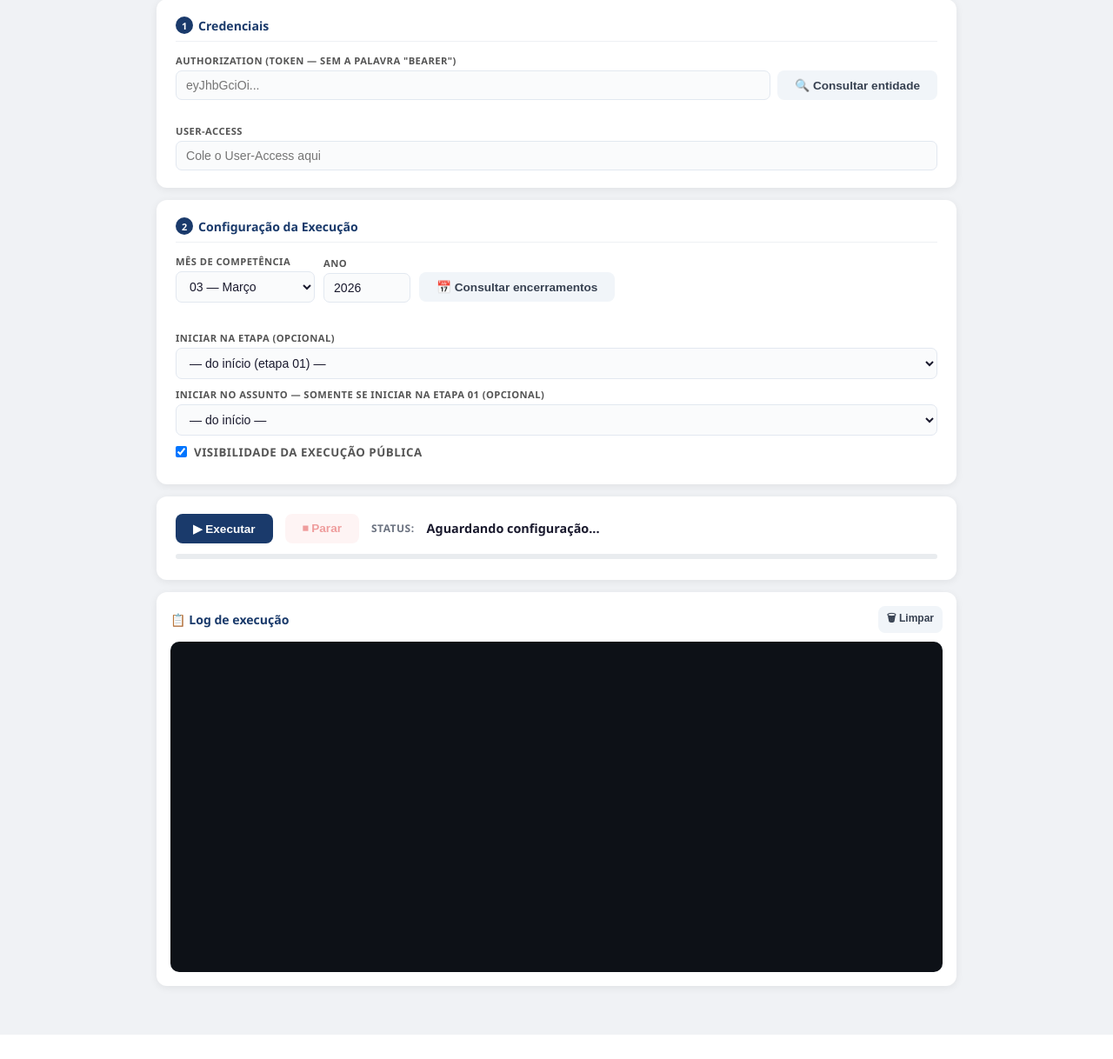
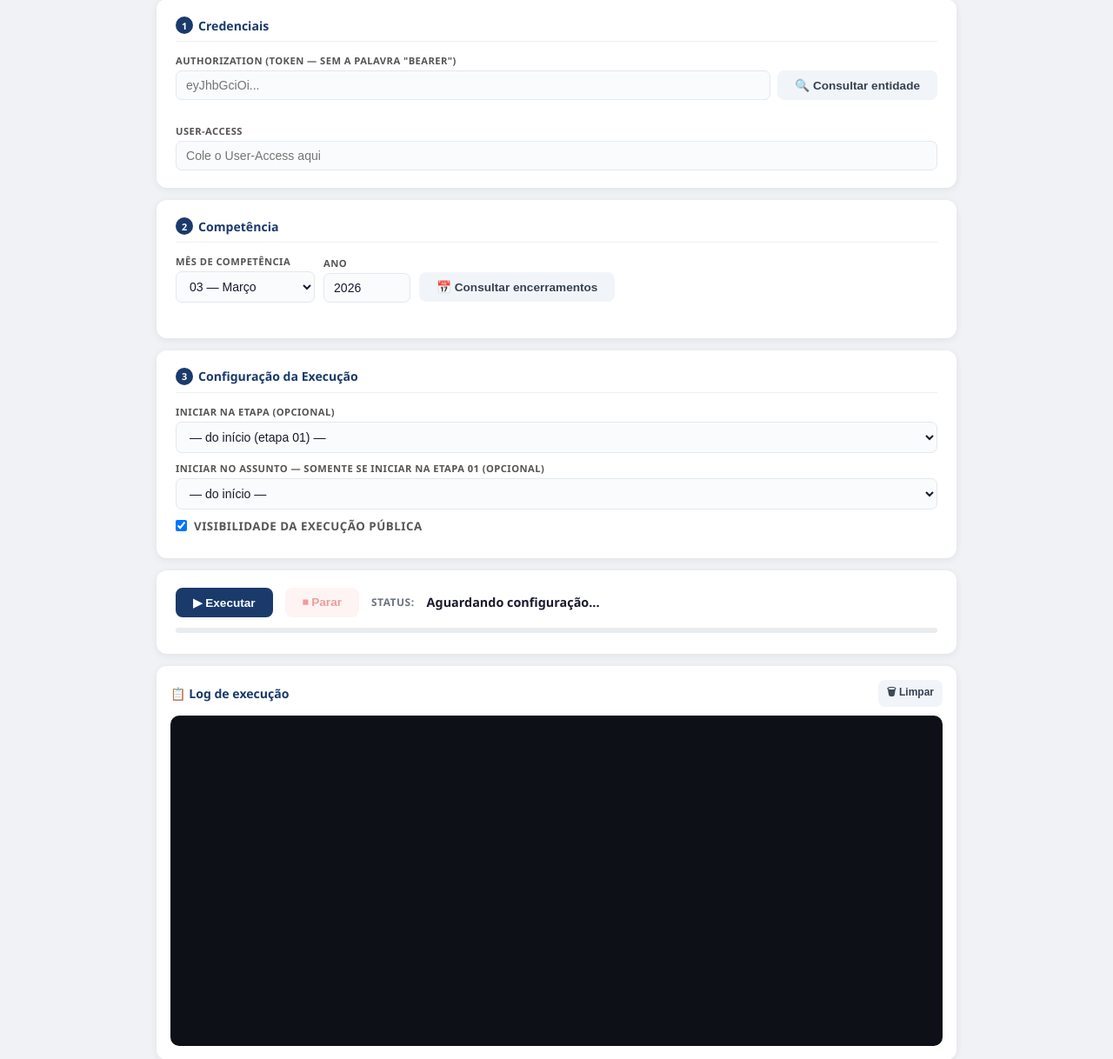
Before and after one commit to emanuelmelo87/tce-sc-consulta-lotes, a Flask app: page /executor in a window 1280 px wide. Shown: the part 84-1302 px from the top of the page at 87% size. Before the commit the page ends 1274 px from the top, so only its background shows below. Run offline with Flask 3, Linux system fonts and the light colour scheme.

Commit message:
fix: executor — 3 cards separados (Credenciais/Competencia/Configuracao), erro encerramentos suavizado

```diff
--- a/templates/executor.html
+++ b/templates/executor.html
@@ -145,11 +145,9 @@
     </div>
   </div>
 
-  <!-- Card 2: Configuração da Execução -->
+  <!-- Card 2: Competência -->
   <div class="card">
-    <h2><span class="step-badge">2</span> Configuração da Execução</h2>
-
-    <!-- Competência -->
+    <h2><span class="step-badge">2</span> Competência</h2>
     <div style="display:flex;align-items:flex-end;gap:10px;flex-wrap:wrap;margin-bottom:6px">
       <div class="field" style="margin:0;width:160px">
         <label>Mês de competência</label>
@@ -168,9 +166,13 @@
       </div>
       <button class="btn btn-ghost" onclick="consultarEncerramento()" style="margin-bottom:1px">📅 Consultar encerramentos</button>
     </div>
-    <div class="info-tag" id="encerramento-info" style="margin-bottom:12px"></div>
+    <div class="info-tag" id="encerramento-info"></div>
+  </div>
 
-    <!-- Etapa inicial -->
+  <!-- Card 3: Configuração da Execução -->
+  <div class="card">
+    <h2><span class="step-badge">3</span> Configuração da Execução</h2>
+
     <div class="field">
       <label>Iniciar na etapa (opcional)</label>
       <select id="etapa-inicial">
@@ -178,7 +180,6 @@
       </select>
     </div>
 
-    <!-- Assunto inicial -->
     <div class="field">
       <label>Iniciar no assunto — somente se iniciar na etapa 01 (opcional)</label>
       <select id="assunto-inicial">
@@ -186,7 +187,6 @@
       </select>
     </div>
 
-    <!-- Visibilidade -->
     <label class="check-row" style="margin-top:6px">
       <input type="checkbox" id="visibilidade" checked>
       Visibilidade da execução pública
@@ -678,7 +678,12 @@ async function consultarEncerramento() {
                        (abr.length ? `  |  📂 Abertos: ${abr.join(', ')}` : '');
     info.className   = 'info-tag ok';
   } catch (e) {
-    info.textContent = `Erro: ${e.message}`; info.className = 'info-tag err';
+    if (e.name === 'TypeError' || e.message === 'Failed to fetch') {
+      info.textContent = 'ℹ️ Consulta indisponível externamente — verifique os encerramentos diretamente no sistema Betha.';
+      info.className = 'info-tag';
+    } else {
+      info.textContent = `Erro: ${e.message}`; info.className = 'info-tag err';
+    }
   }
 }
 
```
Also changed, not shown: executor.html (+14 -9 lines).
